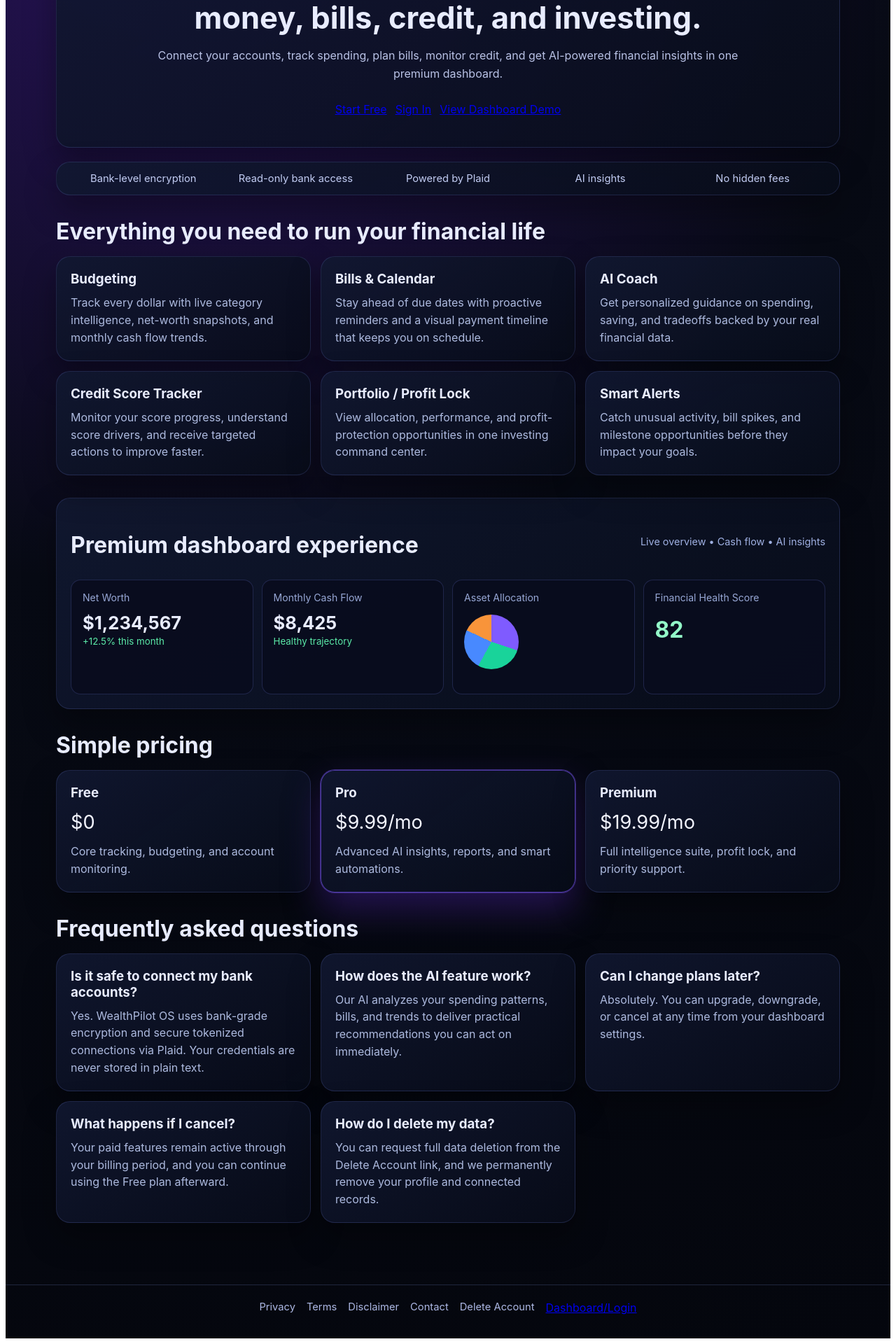
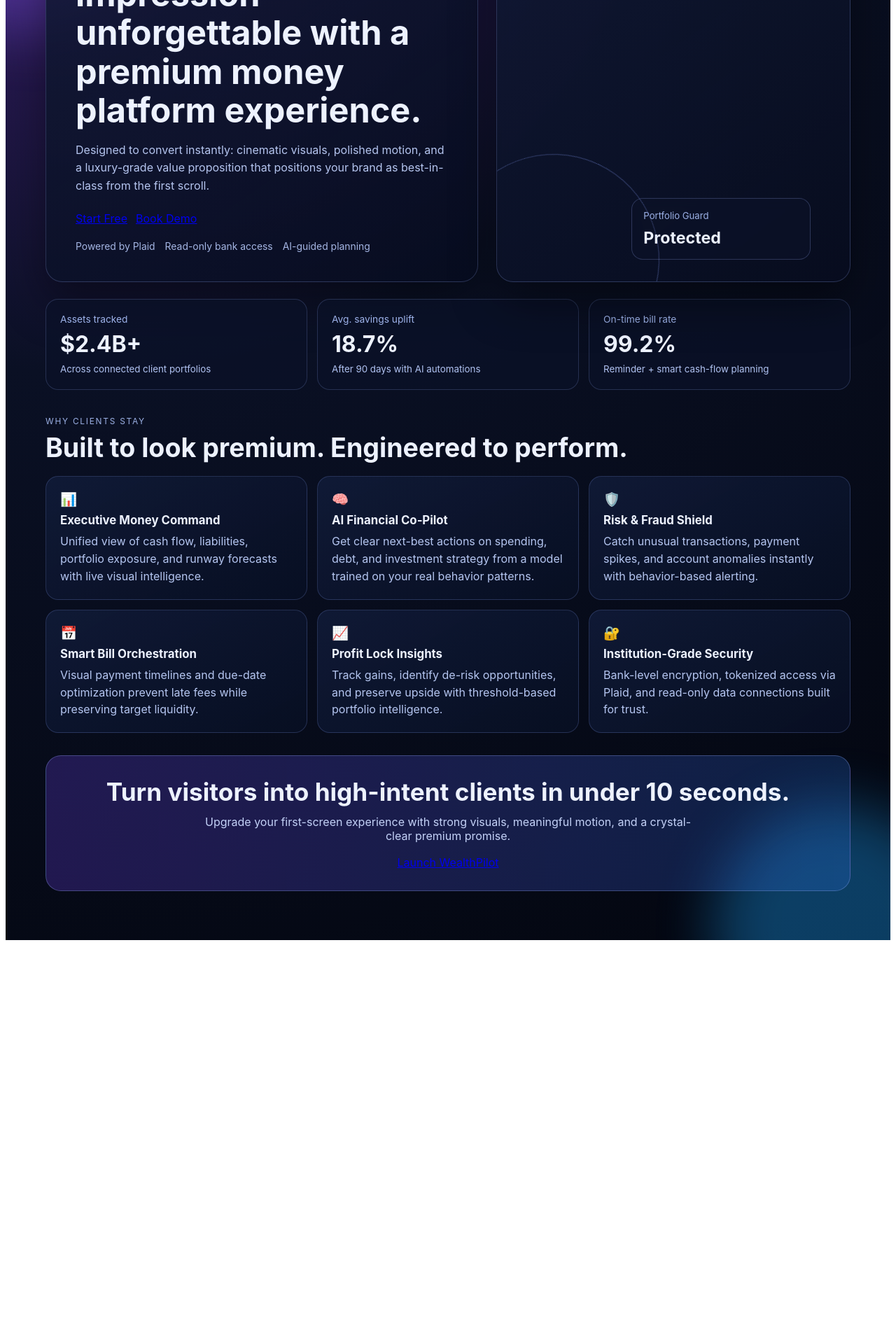
Before and after one commit to jerjoh87/wealthpilot-os2, a Next.js app: page / in a window 1280 px wide. Shown: the part 224-2144 px from the top of the page at 70% size. After the commit the page ends 1575 px from the top, so only its background shows below. Built offline with nearby package versions, Linux system fonts and the light colour scheme.

Commit message:
Redesign landing page with premium visuals and motion

```diff
--- a/pages/index.tsx
+++ b/pages/index.tsx
@@ -1,98 +1,113 @@
 import type { NextPage } from 'next'
 import Link from 'next/link'
 
-const trustItems = [
-  'Bank-level encryption',
-  'Read-only bank access',
-  'Powered by Plaid',
-  'AI insights',
-  'No hidden fees',
+const metrics = [
+  { label: 'Assets tracked', value: '$2.4B+', detail: 'Across connected client portfolios' },
+  { label: 'Avg. savings uplift', value: '18.7%', detail: 'After 90 days with AI automations' },
+  { label: 'On-time bill rate', value: '99.2%', detail: 'Reminder + smart cash-flow planning' },
 ]
 
-const features = [
+const featureCards = [
   {
-    title: 'Budgeting',
+    icon: '📊',
+    title: 'Executive Money Command',
     description:
-      'Track every dollar with live category intelligence, net-worth snapshots, and monthly cash flow trends.',
+      'Unified view of cash flow, liabilities, portfolio exposure, and runway forecasts with live visual intelligence.',
   },
   {
-    title: 'Bills & Calendar',
+    icon: '🧠',
+    title: 'AI Financial Co‑Pilot',
     description:
-      'Stay ahead of due dates with proactive reminders and a visual payment timeline that keeps you on schedule.',
+      'Get clear next-best actions on spending, debt, and investment strategy from a model trained on your real behavior patterns.',
   },
   {
-    title: 'AI Coach',
+    icon: '🛡️',
+    title: 'Risk & Fraud Shield',
     description:
-      'Get personalized guidance on spending, saving, and tradeoffs backed by your real financial data.',
+      'Catch unusual transactions, payment spikes, and account anomalies instantly with behavior-based alerting.',
   },
   {
-    title: 'Credit Score Tracker',
+    icon: '📅',
+    title: 'Smart Bill Orchestration',
     description:
-      'Monitor your score progress, understand score drivers, and receive targeted actions to improve faster.',
+      'Visual payment timelines and due-date optimization prevent late fees while preserving target liquidity.',
   },
   {
-    title: 'Portfolio / Profit Lock',
+    icon: '📈',
+    title: 'Profit Lock Insights',
     description:
-      'View allocation, performance, and profit-protection opportunities in one investing command center.',
+      'Track gains, identify de-risk opportunities, and preserve upside with threshold-based portfolio intelligence.',
   },
   {
-    title: 'Smart Alerts',
+    icon: '🔐',
+    title: 'Institution-Grade Security',
     description:
-      'Catch unusual activity, bill spikes, and milestone opportunities before they impact your goals.',
-  },
-]
-
-const faq = [
-  {
-    q: 'Is it safe to connect my bank accounts?',
-    a: 'Yes. WealthPilot OS uses bank-grade encryption and secure tokenized connections via Plaid. Your credentials are never stored in plain text.',
-  },
-  {
-    q: 'How does the AI feature work?',
-    a: 'Our AI analyzes your spending patterns, bills, and trends to deliver practical recommendations you can act on immediately.',
-  },
-  {
-    q: 'Can I change plans later?',
-    a: 'Absolutely. You can upgrade, downgrade, or cancel at any time from your dashboard settings.',
-  },
-  {
-    q: 'What happens if I cancel?',
-    a: 'Your paid features remain active through your billing period, and you can continue using the Free plan afterward.',
-  },
-  {
-    q: 'How do I delete my data?',
-    a: 'You can request full data deletion from the Delete Account link, and we permanently remove your profile and connected records.',
+      'Bank-level encryption, tokenized access via Plaid, and read-only data connections built for trust.',
   },
 ]
 
 const Home: NextPage = () => {
   return (
     <div className="page">
+      <div className="aurora auroraOne" />
+      <div className="aurora auroraTwo" />
       <main className="container">
-        <section className="hero card">
-          <p className="eyebrow">WealthPilot OS</p>
-          <h1>Your AI-powered command center for money, bills, credit, and investing.</h1>
-          <p className="subheadline">
-            Connect your accounts, track spending, plan bills, monitor credit, and get AI-powered financial insights in one premium dashboard.
-          </p>
-          <div className="ctaRow">
-            <Link href="/dashboard" className="btn btnPrimary">Start Free</Link>
-            <Link href="/dashboard" className="btn btnSecondary">Sign In</Link>
-            <Link href="/dashboard" className="btn btnGhost">View Dashboard Demo</Link>
+        <section className="hero">
+          <div className="heroPanel">
+            <p className="eyebrow">WealthPilot OS • Elite Financial Intelligence</p>
+            <h1>Make your first impression unforgettable with a premium money platform experience.</h1>
+            <p className="subheadline">
+              Designed to convert instantly: cinematic visuals, polished motion, and a luxury-grade value proposition that positions your brand as best-in-class from the first scroll.
+            </p>
+            <div className="ctaRow">
+              <Link href="/dashboard" className="btn btnPrimary">Start Free</Link>
+              <Link href="/dashboard" className="btn btnSecondary">Book Demo</Link>
+            </div>
+            <div className="trustRow">
+              <span>Powered by Plaid</span>
+              <span>Read-only bank access</span>
+              <span>AI-guided planning</span>
+            </div>
+          </div>
+
+          <div className="heroVisual">
+            <div className="glassCard large floating">
+              <p>Financial Health Score</p>
+              <strong>91</strong>
+              <small>+11 pts this quarter</small>
+            </div>
+            <div className="glassCard small drift">
+              <p>Cash Flow Signal</p>
+              <strong>+ $12,430</strong>
+            </div>
+            <div className="glassCard small pulse">
+              <p>Portfolio Guard</p>
+              <strong>Protected</strong>
+            </div>
+            <div className="orbit orbitOne" />
+            <div className="orbit orbitTwo" />
           </div>
         </section>
 
-        <section className="trust card">
-          {trustItems.map((item) => (
-            <div className="trustItem" key={item}>{item}</div>
+        <section className="metrics">
+          {metrics.map((metric) => (
+            <article className="metricCard" key={metric.label}>
+              <p>{metric.label}</p>
+              <h2>{metric.value}</h2>
+              <small>{metric.detail}</small>
+            </article>
           ))}
         </section>
 
-        <section className="features">
-          <h2>Everything you need to run your financial life</h2>
-          <div className="grid">
-            {features.map((feature) => (
-              <article className="card feature" key={feature.title}>
+        <section className="featuresSection">
+          <div className="sectionHeader">
+            <p>WHY CLIENTS STAY</p>
+            <h2>Built to look premium. Engineered to perform.</h2>
+          </div>
+          <div className="featureGrid">
+            {featureCards.map((feature, idx) => (
+              <article className="featureCard" key={feature.title} style={{ animationDelay: `${idx * 90}ms` }}>
+                <span className="featureIcon" aria-hidden>{feature.icon}</span>
                 <h3>{feature.title}</h3>
                 <p>{feature.description}</p>
               </article>
@@ -100,126 +115,105 @@ const Home: NextPage = () => {
           </div>
         </section>
 
-        <section className="preview card">
-          <div className="previewHeader">
-            <h2>Premium dashboard experience</h2>
-            <span>Live overview • Cash flow • AI insights</span>
-          </div>
-          <div className="previewGrid">
-            <div className="mockCard">
-              <p>Net Worth</p>
-              <strong>$1,234,567</strong>
-              <small>+12.5% this month</small>
-            </div>
-            <div className="mockCard">
-              <p>Monthly Cash Flow</p>
-              <strong>$8,425</strong>
-              <small>Healthy trajectory</small>
-            </div>
-            <div className="mockChart">
-              <p>Asset Allocation</p>
-              <div className="ring" />
-            </div>
-            <div className="mockChart">
-              <p>Financial Health Score</p>
-              <div className="score">82</div>
-            </div>
-          </div>
-        </section>
-
-        <section className="pricing">
-          <h2>Simple pricing</h2>
-          <div className="grid pricingGrid">
-            <article className="card priceCard">
-              <h3>Free</h3>
-              <p className="price">$0</p>
-              <p>Core tracking, budgeting, and account monitoring.</p>
-            </article>
-            <article className="card priceCard featured">
-              <h3>Pro</h3>
-              <p className="price">$9.99/mo</p>
-              <p>Advanced AI insights, reports, and smart automations.</p>
-            </article>
-            <article className="card priceCard">
-              <h3>Premium</h3>
-              <p className="price">$19.99/mo</p>
-              <p>Full intelligence suite, profit lock, and priority support.</p>
-            </article>
-          </div>
-        </section>
-
-        <section className="faq">
-          <h2>Frequently asked questions</h2>
-          <div className="grid">
-            {faq.map((item) => (
-              <article className="card faqCard" key={item.q}>
-                <h3>{item.q}</h3>
-                <p>{item.a}</p>
-              </article>
-            ))}
-          </div>
+        <section className="finalCta">
+          <h2>Turn visitors into high-intent clients in under 10 seconds.</h2>
+          <p>
+            Upgrade your first-screen experience with strong visuals, meaningful motion, and a crystal-clear premium promise.
+          </p>
+          <Link href="/dashboard" className="btn btnPrimary">Launch WealthPilot</Link>
         </section>
       </main>
 
-      <footer className="footer">
-        <div className="footerLinks">
-          <a href="#">Privacy</a>
-          <a href="#">Terms</a>
-          <a href="#">Disclaimer</a>
-          <a href="#">Contact</a>
-          <a href="#">Delete Account</a>
-          <Link href="/dashboard">Dashboard/Login</Link>
-        </div>
-      </footer>
+      <style jsx>{`
+        .page {
+          min-height: 100vh;
+          color: #edf2ff;
+          font-family: Inter, Arial, sans-serif;
+          background: radial-gradient(circle at 10% -10%, #412078 0%, #0a1024 44%, #03060f 100%);
+          position: relative;
+          overflow: hidden;
+        }
+        .container { width: min(1150px, 92%); margin: 0 auto; padding: 42px 0 70px; position: relative; z-index: 2; }
+        .aurora { position: absolute; border-radius: 999px; filter: blur(38px); opacity: .35; animation: breathe 12s ease-in-out infinite; }
+        .auroraOne { width: 360px; height: 360px; background: #8d5dff; top: -120px; left: -140px; }
+        .auroraTwo { width: 320px; height: 320px; background: #1ea7ff; bottom: -140px; right: -80px; animation-delay: 2s; }
 
-      <style jsx>{`
-        .page { min-height: 100vh; background: radial-gradient(circle at 20% 0%, #2b145f 0%, #070a14 45%, #04060d 100%); color: #e8ecff; font-family: Inter, Arial, sans-serif; }
-        .container { width: min(1120px, 92%); margin: 0 auto; padding: 48px 0 64px; }
-        .card { background: linear-gradient(145deg, rgba(17,24,49,.9), rgba(8,12,25,.88)); border: 1px solid rgba(132,152,255,.16); border-radius: 20px; box-shadow: 0 20px 45px rgba(0,0,0,.35); }
-        .hero { padding: 44px; text-align: center; }
-        h1 { font-size: clamp(1.9rem, 3.4vw, 3rem); line-height: 1.2; margin: 12px auto 16px; max-width: 850px; }
-        .eyebrow { color: #b9b7ff; letter-spacing: .12em; text-transform: uppercase; font-size: .74rem; }
-        .subheadline { max-width: 840px; margin: 0 auto; color: #b9c2e6; line-height: 1.6; }
-        .ctaRow { margin-top: 28px; display: flex; gap: 12px; justify-content: center; flex-wrap: wrap; }
-        .btn { padding: 12px 18px; border-radius: 999px; font-weight: 600; text-decoration: none; transition: .25s ease; border: 1px solid transparent; }
-        .btnPrimary { background: linear-gradient(90deg, #7f5bff, #6b8dff); color: white; }
-        .btnSecondary { background: rgba(127, 91, 255, .2); border-color: rgba(163, 143, 255, .45); color: #e8ecff; }
-        .btnGhost { background: transparent; border-color: rgba(190, 205, 255, .35); color: #cdd8ff; }
+        .hero { display: grid; grid-template-columns: 1.1fr .9fr; gap: 26px; align-items: stretch; }
+        .heroPanel, .heroVisual {
+          border-radius: 24px;
+          border: 1px solid rgba(153, 179, 255, .22);
+          background: linear-gradient(145deg, rgba(17, 25, 52, .88), rgba(7, 12, 31, .84));
+          box-shadow: 0 30px 65px rgba(0,0,0,.4);
+        }
+        .heroPanel { padding: 42px; }
+        .eyebrow { letter-spacing: .13em; font-size: .72rem; text-transform: uppercase; color: #adc0ff; }
+        h1 { margin: 14px 0; line-height: 1.14; font-size: clamp(2rem, 3.8vw, 3.3rem); }
+        .subheadline { color: #b5c5ef; line-height: 1.6; max-width: 58ch; }
+        .ctaRow { margin-top: 24px; display: flex; gap: 12px; flex-wrap: wrap; }
+        .btn { padding: 12px 20px; border-radius: 999px; text-decoration: none; font-weight: 700; border: 1px solid transparent; transition: transform .2s ease, box-shadow .2s ease; }
         .btn:hover { transform: translateY(-2px); }
-        .trust { margin-top: 20px; display: grid; grid-template-columns: repeat(5, minmax(0,1fr)); padding: 14px 20px; gap: 10px; }
-        .trustItem { text-align: center; color: #c2ccf3; font-size: .92rem; }
-        section { margin-top: 32px; }
-        h2 { font-size: clamp(1.4rem, 2.7vw, 2rem); margin-bottom: 16px; }
-        .grid { display: grid; gap: 14px; grid-template-columns: repeat(3, minmax(0,1fr)); }
-        .feature, .priceCard, .faqCard { padding: 20px; }
-        .feature h3, .faqCard h3, .priceCard h3 { margin: 0 0 10px; }
-        .feature p, .faqCard p, .priceCard p { margin: 0; color: #adbadf; line-height: 1.55; }
-        .preview { padding: 20px; }
-        .previewHeader { display: flex; align-items: center; justify-content: space-between; gap: 10px; margin-bottom: 14px; }
-        .previewHeader span { color: #9fb0e2; font-size: .9rem; }
-        .previewGrid { display: grid; grid-template-columns: repeat(4, minmax(0,1fr)); gap: 12px; }
-        .mockCard, .mockChart { background: rgba(9,13,30,.92); border-radius: 14px; border: 1px solid rgba(113,130,230,.22); padding: 16px; min-height: 130px; }
-        .mockCard p, .mockChart p { margin: 0; color: #97a7d5; font-size: .88rem; }
-        .mockCard strong { display: block; font-size: 1.6rem; margin-top: 12px; }
-        .mockCard small { color: #5be9a8; }
-        .ring { width: 78px; height: 78px; border-radius: 50%; margin-top: 16px; background: conic-gradient(#7f5bff 0 30%, #19d39a 30% 58%, #4889ff 58% 82%, #f8943a 82% 100%); }
-        .score { margin-top: 18px; font-size: 2rem; color: #93f9c8; font-weight: 700; }
-        .pricingGrid .featured { border-color: rgba(127, 91, 255, .58); box-shadow: 0 0 0 1px rgba(127,91,255,.4), 0 24px 50px rgba(61,28,129,.55); }
-        .price { font-size: 1.7rem; color: #f3f5ff !important; margin-bottom: 8px !important; }
-        .footer { border-top: 1px solid rgba(141, 158, 244, .2); padding: 22px 0 34px; margin-top: 24px; }
-        .footerLinks { width: min(1120px, 92%); margin: 0 auto; display: flex; gap: 16px; flex-wrap: wrap; justify-content: center; }
-        .footer a { color: #adb8e4; text-decoration: none; font-size: .92rem; }
+        .btnPrimary { color: #fff; background: linear-gradient(90deg, #7d57ff, #488cff); box-shadow: 0 10px 30px rgba(84, 111, 255, .45); }
+        .btnSecondary { color: #d8e2ff; background: rgba(117, 146, 255, .15); border-color: rgba(153, 172, 255, .4); }
+        .trustRow { margin-top: 22px; display: flex; flex-wrap: wrap; gap: 14px; color: #a5b6e4; font-size: .87rem; }
 
-        @media (max-width: 1000px) {
-          .trust { grid-template-columns: repeat(2, minmax(0,1fr)); }
-          .grid, .previewGrid { grid-template-columns: repeat(2, minmax(0,1fr)); }
+        .heroVisual { padding: 28px; position: relative; min-height: 360px; overflow: hidden; }
+        .glassCard { position: absolute; border-radius: 16px; padding: 16px; backdrop-filter: blur(8px); background: rgba(12, 18, 40, .68); border: 1px solid rgba(158, 178, 255, .24); }
+        .glassCard p { margin: 0; font-size: .82rem; color: #9fb4e9; }
+        .glassCard strong { display: block; margin-top: 10px; font-size: 1.45rem; }
+        .glassCard small { color: #7ef6be; }
+        .large { width: 52%; top: 22px; left: 20px; }
+        .small { width: 44%; }
+        .drift { right: 20px; top: 78px; }
+        .pulse { right: 56px; bottom: 30px; }
+        .orbit { position: absolute; border-radius: 50%; border: 1px solid rgba(137, 162, 255, .35); }
+        .orbitOne { width: 300px; height: 300px; bottom: -120px; left: -70px; animation: spin 18s linear infinite; }
+        .orbitTwo { width: 220px; height: 220px; top: -60px; right: -70px; animation: spinReverse 15s linear infinite; }
+
+        .metrics { margin-top: 24px; display: grid; grid-template-columns: repeat(3, minmax(0,1fr)); gap: 14px; }
+        .metricCard { padding: 20px; border-radius: 18px; background: rgba(10, 18, 40, .7); border: 1px solid rgba(150, 176, 255, .2); }
+        .metricCard p { margin: 0; color: #9db2e9; font-size: .86rem; }
+        .metricCard h2 { margin: 8px 0 5px; font-size: 2rem; }
+        .metricCard small { color: #b1c3f2; }
+
+        .featuresSection { margin-top: 38px; }
+        .sectionHeader p { margin: 0; letter-spacing: .15em; color: #9cb1e5; font-size: .74rem; }
+        .sectionHeader h2 { margin: 8px 0 18px; font-size: clamp(1.55rem, 3vw, 2.35rem); }
+        .featureGrid { display: grid; gap: 14px; grid-template-columns: repeat(3, minmax(0,1fr)); }
+        .featureCard {
+          padding: 20px;
+          border-radius: 18px;
+          background: linear-gradient(150deg, rgba(17, 28, 58, .84), rgba(8, 15, 35, .9));
+          border: 1px solid rgba(144, 170, 255, .2);
+          animation: rise .55s ease both;
         }
+        .featureIcon { font-size: 1.2rem; display: inline-block; margin-bottom: 8px; }
+        .featureCard h3 { margin: 0 0 8px; font-size: 1.05rem; }
+        .featureCard p { margin: 0; color: #b5c6f1; line-height: 1.55; }
 
+        .finalCta { margin-top: 32px; text-align: center; border-radius: 22px; padding: 30px 24px; border: 1px solid rgba(158, 180, 255, .3); background: linear-gradient(90deg, rgba(86, 53, 186, .35), rgba(41, 108, 214, .25)); }
+        .finalCta h2 { margin: 0; font-size: clamp(1.35rem, 2.8vw, 2.2rem); }
+        .finalCta p { max-width: 720px; margin: 12px auto 18px; color: #c4d2f8; }
+
+        @keyframes breathe { 0%,100% { transform: scale(1); } 50% { transform: scale(1.12); } }
+        @keyframes spin { to { transform: rotate(360deg); } }
+        @keyframes spinReverse { to { transform: rotate(-360deg); } }
+        @keyframes rise { from { opacity: 0; transform: translateY(10px); } to { opacity: 1; transform: translateY(0); } }
+        @keyframes float { 0%,100% { transform: translateY(0); } 50% { transform: translateY(-8px); } }
+        .floating { animation: float 6s ease-in-out infinite; }
+        .drift { animation: float 5.5s ease-in-out infinite .8s; }
+        .pulse { animation: float 4.8s ease-in-out infinite .3s; }
+
+        @media (max-width: 980px) {
+          .hero { grid-template-columns: 1fr; }
+          .featureGrid, .metrics { grid-template-columns: repeat(2, minmax(0,1fr)); }
+        }
         @media (max-width: 640px) {
-          .container { padding-top: 26px; }
-          .hero { padding: 26px 18px; }
-          .grid, .previewGrid, .trust { grid-template-columns: 1fr; }
-          .previewHeader { flex-direction: column; align-items: flex-start; }
+          .heroPanel { padding: 26px 20px; }
+          .featureGrid, .metrics { grid-template-columns: 1fr; }
+          .heroVisual { min-height: 320px; }
+          .large, .small { width: calc(100% - 30px); }
+          .drift { top: 145px; left: 15px; right: auto; }
+          .pulse { bottom: 20px; left: 15px; right: auto; }
         }
       `}</style>
     </div>
```
